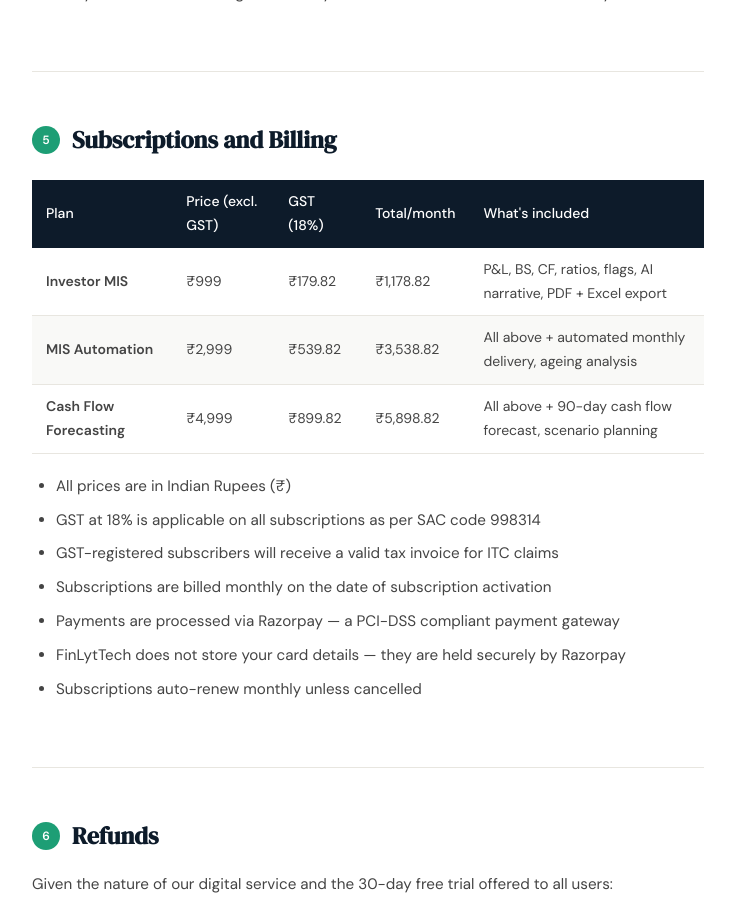
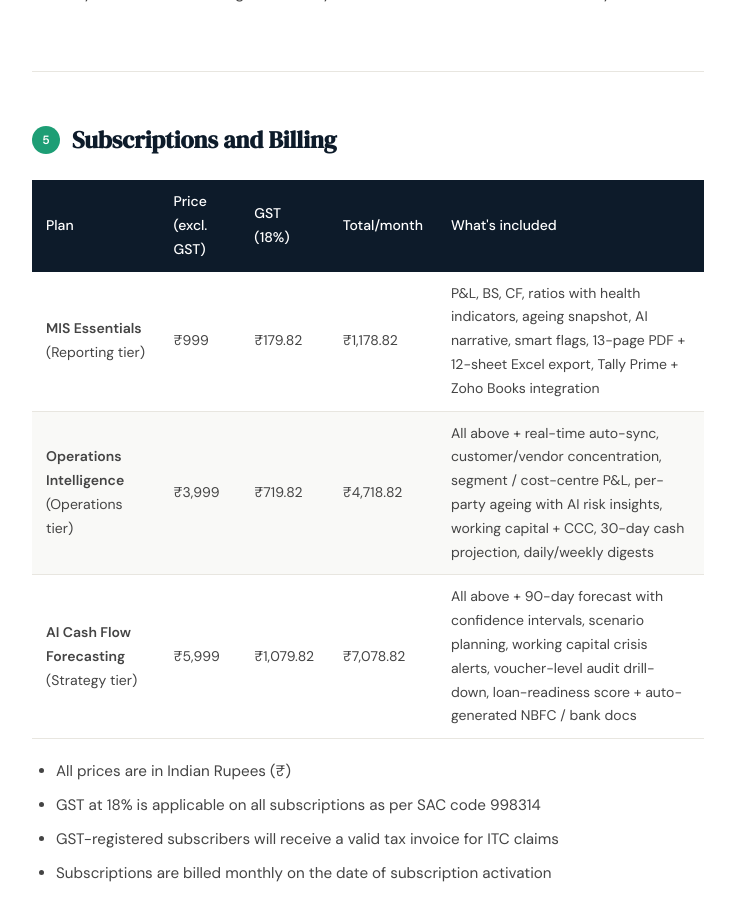
Before and after one commit to sasikeshav2207-debug/finlyt-web, a Jekyll site: the page terms.html, which Jekyll copies as it is, in a window 1280 px wide and 900 px high, scrolled down 2911 px. Shown: the whole window, without its empty margins (272-1007 px from the left). Built offline with Jekyll 4.4.1, drawn with Linux system fonts in a browser that asks for light colours.

Commit message:
audit: end-to-end pricing + tier consistency sweep
Three fixes from a complete website audit:

1. terms.html pricing matrix - stale legal doc
   - Investor MIS -> MIS Essentials (name update)
   - MIS Automation Rs 2,999 -> Operations Intelligence Rs 3,999
   - Cash Flow Forecasting Rs 4,999 -> AI Cash Flow Forecasting Rs 5,999
   - Recalculated GST + totals for the two changed prices
   - Rewrote feature descriptions to match the live landing page bullets
   - Tier label appended in plain-English brackets for legal clarity

2. T1 'Smart flags' bullet -> 'Historical anomaly flags'
   Was risk of read-overlap with T3's crisis alerts ('alerts = alerts').
   Now clearly historical (T1) vs forward-looking (T3).

3. T3 crisis alerts + drill-down bullets sharpened
   - 'Working capital crisis alerts before they hit' -> '15/30/60-day
     windows based on the 90-day forecast' (distinct from T2's
     current-state CCC)
   - 'Transaction-level drill-down' -> 'Voucher-level audit drill-down -
     defensible trail from any number to source posting (for CMA / bank
     submissions)' - distinguishes from regular line-item drilling
     that's already in T1/T2 dashboards

Net: no feature overlap between T1, T2, T3 anywhere on the site. Every
stale price (Rs 2,999 / Rs 4,999) removed across all 5 HTML files. Every
stale product name removed.

```diff
--- a/index.html
+++ b/index.html
@@ -1450,8 +1450,8 @@
             <li>Everything in Operations Intelligence</li>
             <li>90-day cash flow forecast with confidence intervals</li>
             <li>Scenario planning — "If Client A delays 45 days" / "If we win the ₹2 Cr tender"</li>
-            <li>Working capital crisis alerts before they hit</li>
-            <li>Transaction-level drill-down — every number to source voucher</li>
+            <li>Forward-looking working-capital crisis alerts (15 / 30 / 60-day windows) — based on the 90-day forecast, not historical trend</li>
+            <li>Voucher-level audit drill-down — defensible trail from any number to its source posting (for CMA / bank submissions)</li>
             <li>Loan-readiness score + auto-generated docs for NBFC / bank</li>
           </ul>
         </div>
--- a/terms.html
+++ b/terms.html
@@ -150,9 +150,9 @@ footer a{color:var(--teal);text-decoration:none}
         <tr><th>Plan</th><th>Price (excl. GST)</th><th>GST (18%)</th><th>Total/month</th><th>What's included</th></tr>
       </thead>
       <tbody>
-        <tr><td><strong>Investor MIS</strong></td><td>₹999</td><td>₹179.82</td><td>₹1,178.82</td><td>P&L, BS, CF, ratios, flags, AI narrative, PDF + Excel export</td></tr>
-        <tr><td><strong>MIS Automation</strong></td><td>₹2,999</td><td>₹539.82</td><td>₹3,538.82</td><td>All above + automated monthly delivery, ageing analysis</td></tr>
-        <tr><td><strong>Cash Flow Forecasting</strong></td><td>₹4,999</td><td>₹899.82</td><td>₹5,898.82</td><td>All above + 90-day cash flow forecast, scenario planning</td></tr>
+        <tr><td><strong>MIS Essentials</strong> (Reporting tier)</td><td>₹999</td><td>₹179.82</td><td>₹1,178.82</td><td>P&L, BS, CF, ratios with health indicators, ageing snapshot, AI narrative, smart flags, 13-page PDF + 12-sheet Excel export, Tally Prime + Zoho Books integration</td></tr>
+        <tr><td><strong>Operations Intelligence</strong> (Operations tier)</td><td>₹3,999</td><td>₹719.82</td><td>₹4,718.82</td><td>All above + real-time auto-sync, customer/vendor concentration, segment / cost-centre P&L, per-party ageing with AI risk insights, working capital + CCC, 30-day cash projection, daily/weekly digests</td></tr>
+        <tr><td><strong>AI Cash Flow Forecasting</strong> (Strategy tier)</td><td>₹5,999</td><td>₹1,079.82</td><td>₹7,078.82</td><td>All above + 90-day forecast with confidence intervals, scenario planning, working capital crisis alerts, voucher-level audit drill-down, loan-readiness score + auto-generated NBFC / bank docs</td></tr>
       </tbody>
     </table></div>
     <ul>
```
Also changed, not shown: other parts of index.html (+1 -1 lines).
